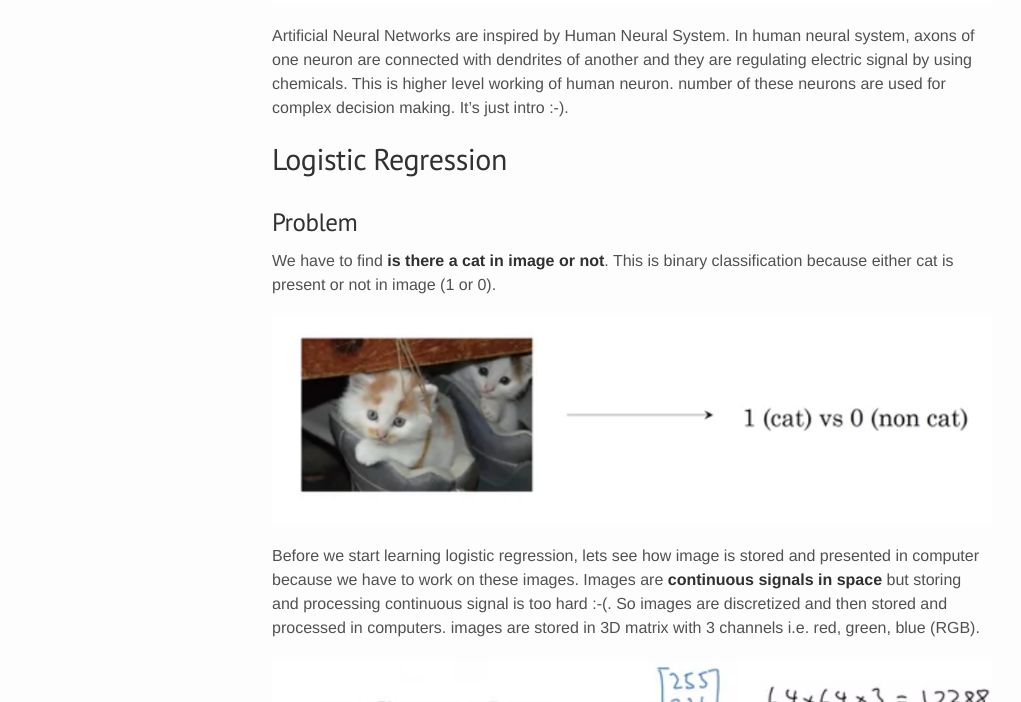
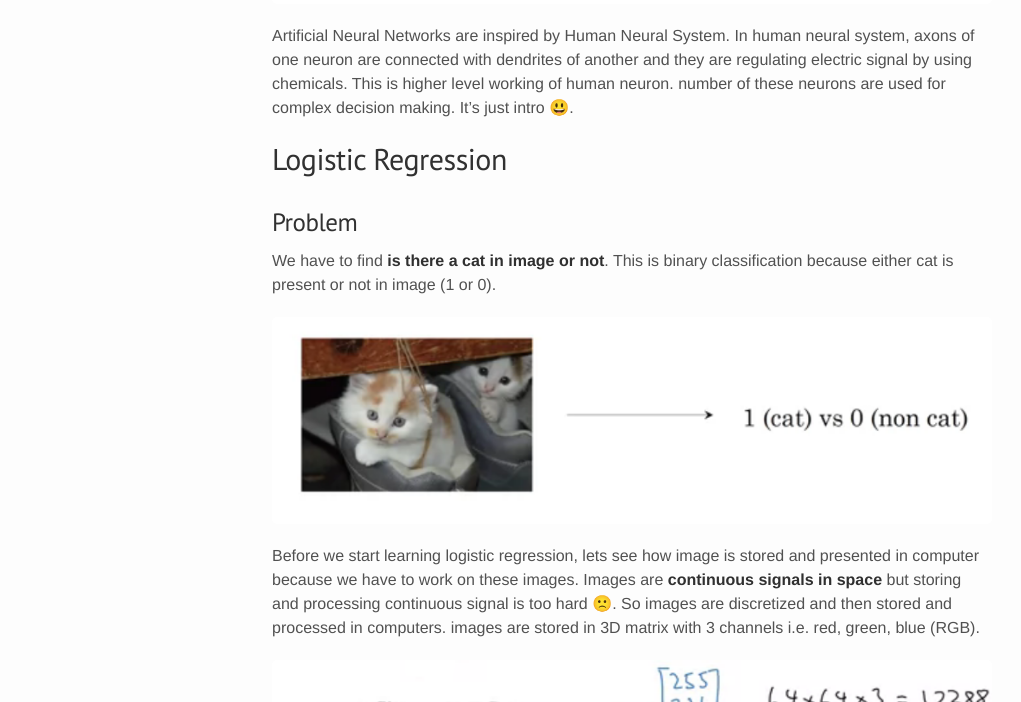
Before and after one commit to PSKP-95/pskp-95.github.io, a Jekyll site: the page built from _posts/2020-04-24-neural-network-and-deep-learning.md, in a window 1280 px wide and 1400 px high. Shown: the part 419-1121 px from the top of the window, without its empty margins (8-1029 px from the left). Built offline with Jekyll 4.4.1, drawn with Linux system fonts in a browser that asks for light colours; nearby versions of some CDN libraries; comment, search, counter and statistics services are not loaded; some of the changed lines change nothing that is shown; some of the changed text lies outside the part shown.

Commit message:
emoji added

````diff
--- a/_posts/2020-04-24-neural-network-and-deep-learning.md
+++ b/_posts/2020-04-24-neural-network-and-deep-learning.md
@@ -9,7 +9,7 @@ thumbnail: https://pskp-95.github.io/public/images/course1_dl.png
 
 ![Human neuron and artificial neuron](https://pskp-95.github.io/public/images/neuron_and_neuron.png)
 
-Artificial Neural Networks are inspired by Human Neural System. In human neural system, axons of one neuron are connected with dendrites of another and they are regulating electric signal by using chemicals. This is higher level working of human neuron. number of these neurons are used for complex decision making. It's just intro :-).
+Artificial Neural Networks are inspired by Human Neural System. In human neural system, axons of one neuron are connected with dendrites of another and they are regulating electric signal by using chemicals. This is higher level working of human neuron. number of these neurons are used for complex decision making. It's just intro &#128515;.
 
 ## Logistic Regression
 
@@ -19,7 +19,7 @@ We have to find **is there a cat in image or not**. This is binary classificatio
 
 ![Cat or Not](https://pskp-95.github.io/public/images/cat_binary.png)
 
-Before we start learning logistic regression, lets see how image is stored and presented in computer because we have to work on these images. Images are **continuous signals in space** but storing and processing continuous signal is too hard :-(. So images are discretized and then stored and processed in computers. images are stored in 3D matrix with 3 channels i.e. red, green, blue (RGB).
+Before we start learning logistic regression, lets see how image is stored and presented in computer because we have to work on these images. Images are **continuous signals in space** but storing and processing continuous signal is too hard &#128577;. So images are discretized and then stored and processed in computers. images are stored in 3D matrix with 3 channels i.e. red, green, blue (RGB).
 
 ![Image Representation](https://pskp-95.github.io/public/images/image_repre.png)
 
@@ -131,7 +131,7 @@ def sigmoid(X):
 y_hat = sigmoid(Z)
 ```
 
-Now time for **Back Propagation**. But it is too risky to say back propagation because in logistic regression, error is not sent back to another layer (:-) Only Single layer). For computing loss in single training example, we can formulate loss (error) function as
+Now time for **Back Propagation**. But it is too risky to say back propagation because in logistic regression, error is not sent back to another layer (&#128515; Only Single layer). For computing loss in single training example, we can formulate loss (error) function as
 
 \\[
     L(\hat{y},y) = -(y\log({\hat{y}}) + (1-y)\log({1-\hat{y}}))
@@ -218,7 +218,7 @@ Now we will use above 2 equations to find \\(\frac{\delta{J}(W,b)}{\delta{W}}\\)
 </notextile>
 
 
-Finally done :-). Time for code.
+Finally done &#128519;. Time for code.
 
 ```python
 # Find cost
````
